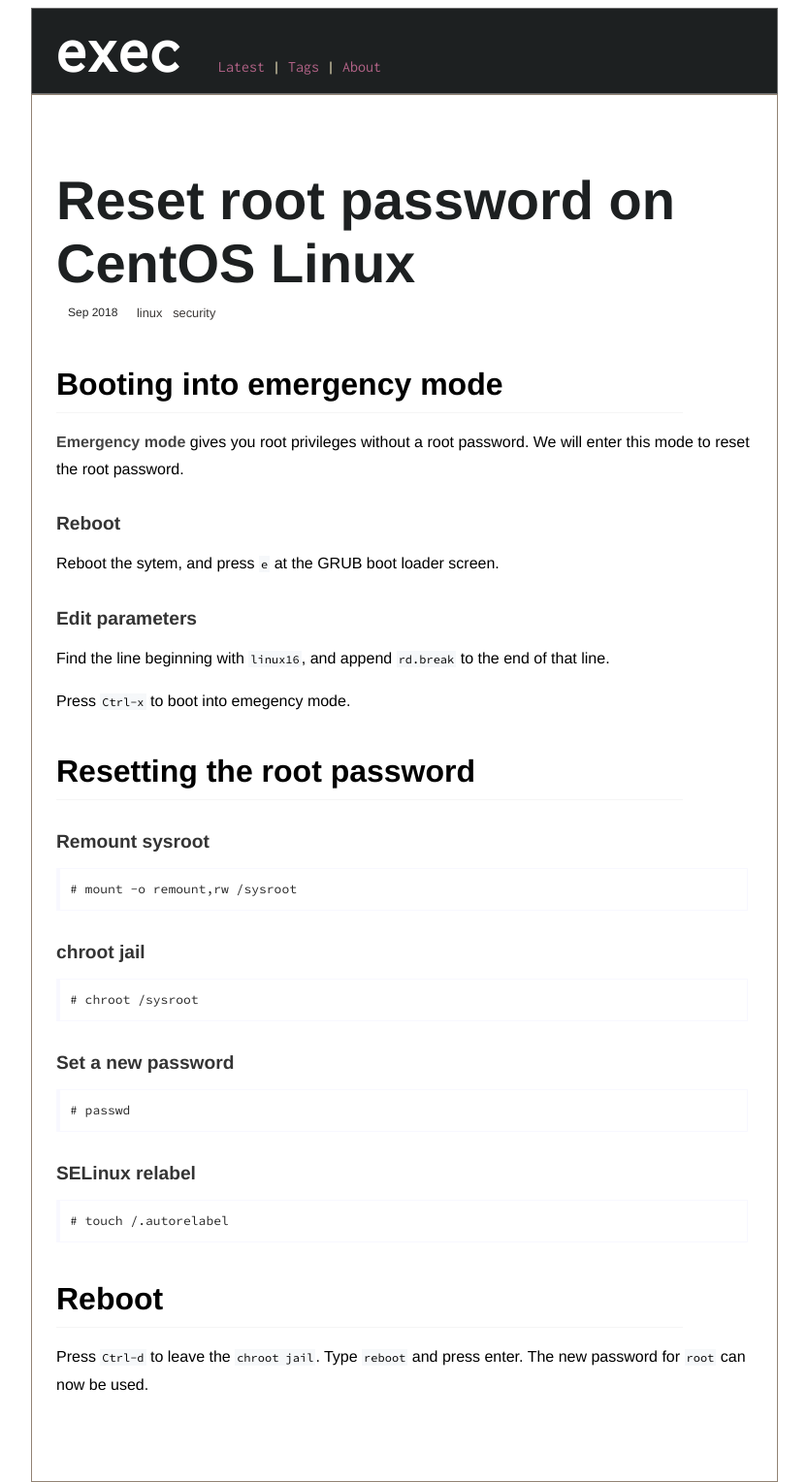
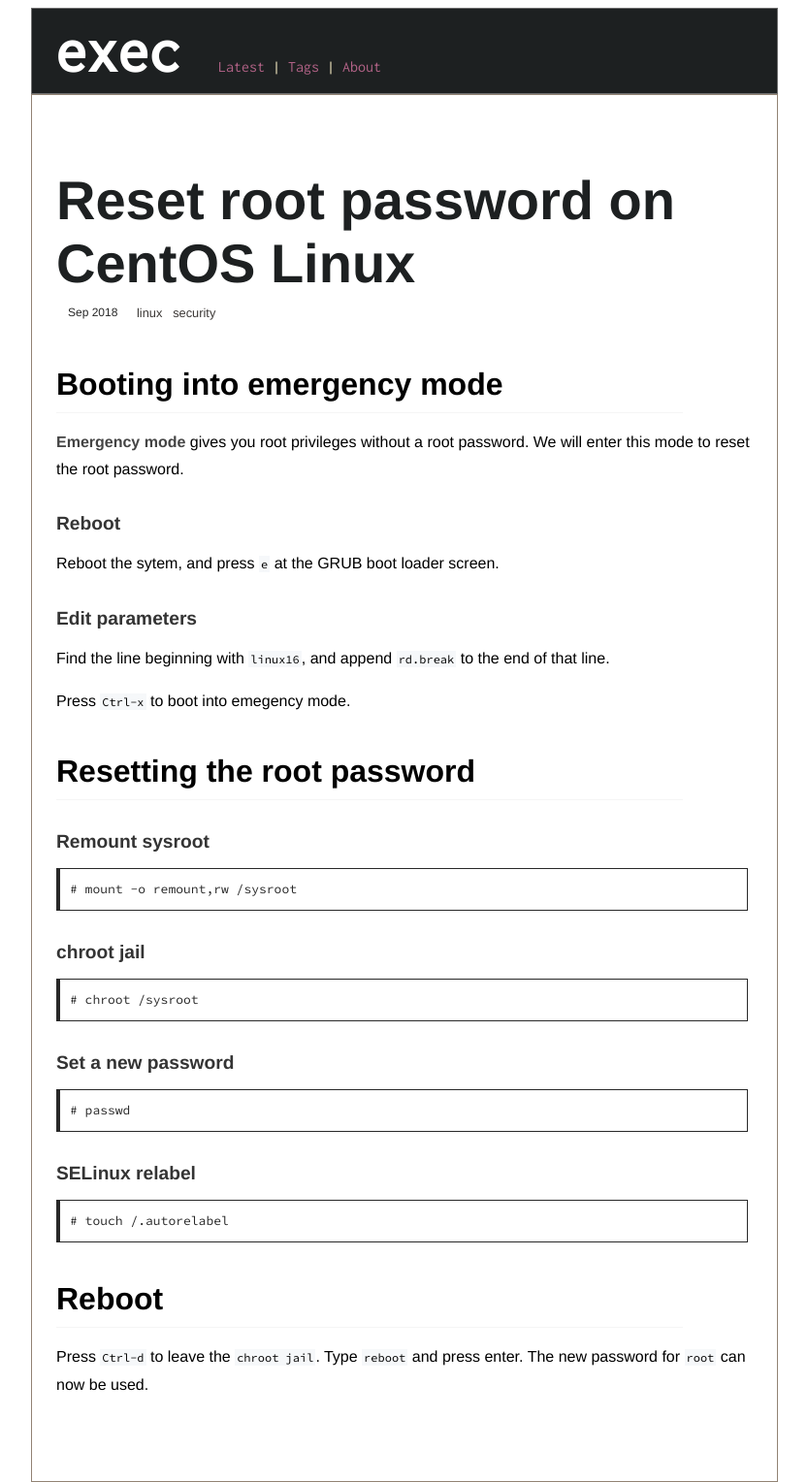
Before and after one commit to execas/execas.github.io, a Jekyll site: the page built from _posts/2018-09-03-reset-root-password-on-centos-linux.md, in a window 1280 px wide. Shown: the whole page at 97% size, without its empty margins (223-1056 px from the left). Built offline with Jekyll 4.4.1, drawn with Linux system fonts in a browser that asks for light colours.

Commit message:
Update execas.css

```diff
--- a/css/execas.css
+++ b/css/execas.css
@@ -50,18 +50,14 @@
 }
 
 pre {
-     /*background-color: #f5f5f5;*/
-     /*background-color: #f6f8fa;*/
-     /*background-color:#232c31;*/
-     /*     background-color:#32302f;*/
      background-color:#ffffff;
      margin-left:0px;
      margin-right:5px;
      padding-left: 10px;
      padding-bottom: 12px;
      padding-top: 12px;
-     border:1px solid #f8f8ff;
-     border-left:4px solid #f8f8ff;
+     border:1px solid #282828;
+     border-left:4px solid #282828;
      white-space: pre;
      overflow: auto;
      /*border-radius: 5px 5px 5px 5px;     */
```
